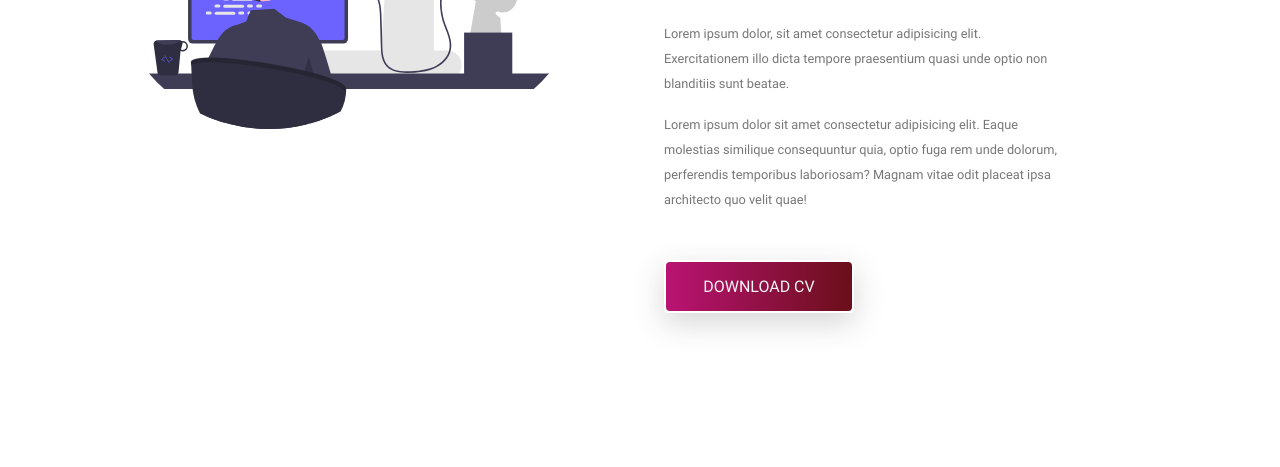
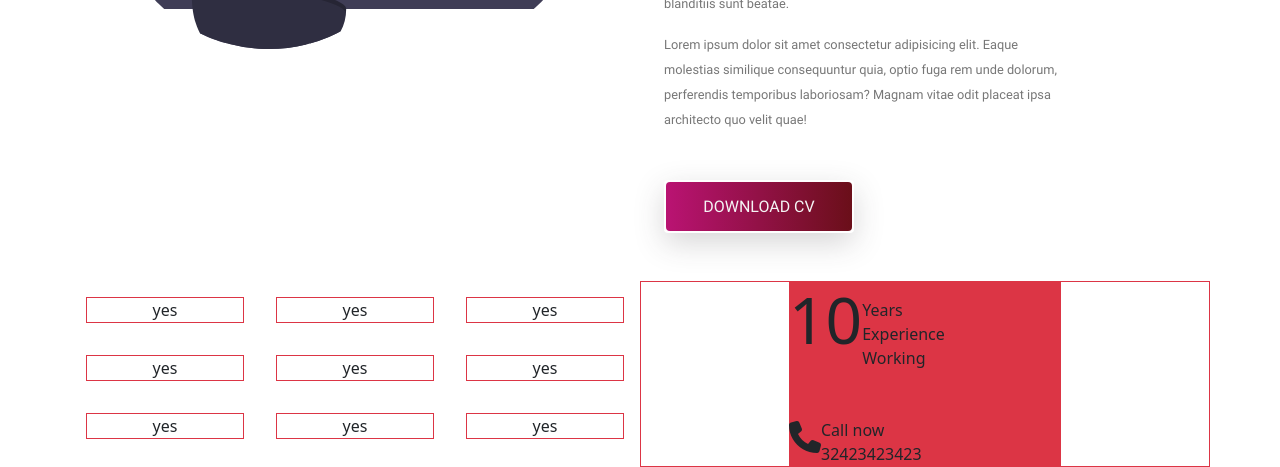
Before and after one commit to nathan-codes/PortolioSite-Bootstrap, a plain HTML site: page index.html in a window 1280 px wide. Shown: the part 830-1297 px from the top of the page. Before the commit the page ends 1191 px from the top, so only its background shows below. Drawn offline with nearby package versions, Linux system fonts and the light colour scheme.

Commit message:
Brands section

```diff
--- a/css/style.css
+++ b/css/style.css
@@ -83,6 +83,7 @@
     text-align: center;
     width: 80%;
     padding: 5rem 2rem;
+    padding-bottom: 0rem;
 }
 
 
--- a/index.html
+++ b/index.html
@@ -17,6 +17,9 @@
     <!--Linking custom CSS file -->
     <link rel="stylesheet" href="css/style.css">
 
+    <!--Including font awesome cdn-->
+    <link rel="stylesheet" href="https://cdnjs.cloudflare.com/ajax/libs/font-awesome/6.2.0/css/all.min.css">
+
 </head>
 
 <body>
@@ -34,7 +37,7 @@
                         aria-expanded="false" aria-label="Toggle navigation">
                         <span class="navbar-toggler-icon"></span>
                     </button>
-                    <div class="collapse navbar-collapse me-5 pe-5" id="navbarSupportedContent" >
+                    <div class="collapse navbar-collapse me-5 pe-5" id="navbarSupportedContent">
                         <ul class="navbar-nav ms-auto mb-2 mb-lg-0">
                             <li class="nav-item">
                                 <a class="nav-link active" href="#">HOME</a>
@@ -134,8 +137,10 @@
                             praesentium quasi unde optio non blanditiis sunt beatae.
                         </p>
                         <p class="para">
-                            Lorem ipsum dolor sit amet consectetur adipisicing elit. Eaque molestias similique consequuntur
-                            quia, optio fuga rem unde dolorum, perferendis temporibus laboriosam? Magnam vitae odit placeat
+                            Lorem ipsum dolor sit amet consectetur adipisicing elit. Eaque molestias similique
+                            consequuntur
+                            quia, optio fuga rem unde dolorum, perferendis temporibus laboriosam? Magnam vitae odit
+                            placeat
                             ipsa architecto quo velit quae!
                         </p>
                     </div>
@@ -145,6 +150,54 @@
 
             </div>
         </div>
+    </section>
+
+
+
+    <section id="brands">
+        <div class="container">
+            <div class="row ">
+                <div class="col-xl-6">
+                    <div class="row text-center">
+                        <div class="col border border-danger m-3 ">yes</div>
+                        <div class="col border border-danger m-3 ">yes</div>
+                        <div class="col border border-danger m-3 ">yes</div>
+
+                    </div>
+
+                    <div class="row text-center">
+                        <div class="col border border-danger m-3">yes</div>
+                        <div class="col border border-danger m-3">yes</div>
+                        <div class="col border border-danger m-3">yes</div>
+
+                    </div>
+
+                    <div class="row text-center">
+                        <div class="col border border-danger m-3">yes</div>
+                        <div class="col border border-danger m-3">yes</div>
+                        <div class="col border border-danger m-3">yes</div>
+
+                    </div>
+                </div>
+                <div class="mx-auto col-xl-6 border border-danger ">
+                    <div class="mx-auto w-50 bg-danger d-flex flex-row">
+                    <h2 style="font-size:4rem;">10</h2>
+                    <span class="pt-3"> Years <br> Experience <br> Working </span>
+
+                </div>
+
+                <div class="mx-auto w-50 bg-danger d-flex flex-row pt-5">
+                    <h2 style="font-size:2rem;"><i class="fa-solid fa-phone"></i></h2>
+                    <span class=""> Call now  <br>  32423423423  </span>
+
+                </div>
+
+
+                </div>
+            </div>
+        </div>
+
+
     </section>
 
 
```
Lines whose indentation alone changed are shown as unchanged.
